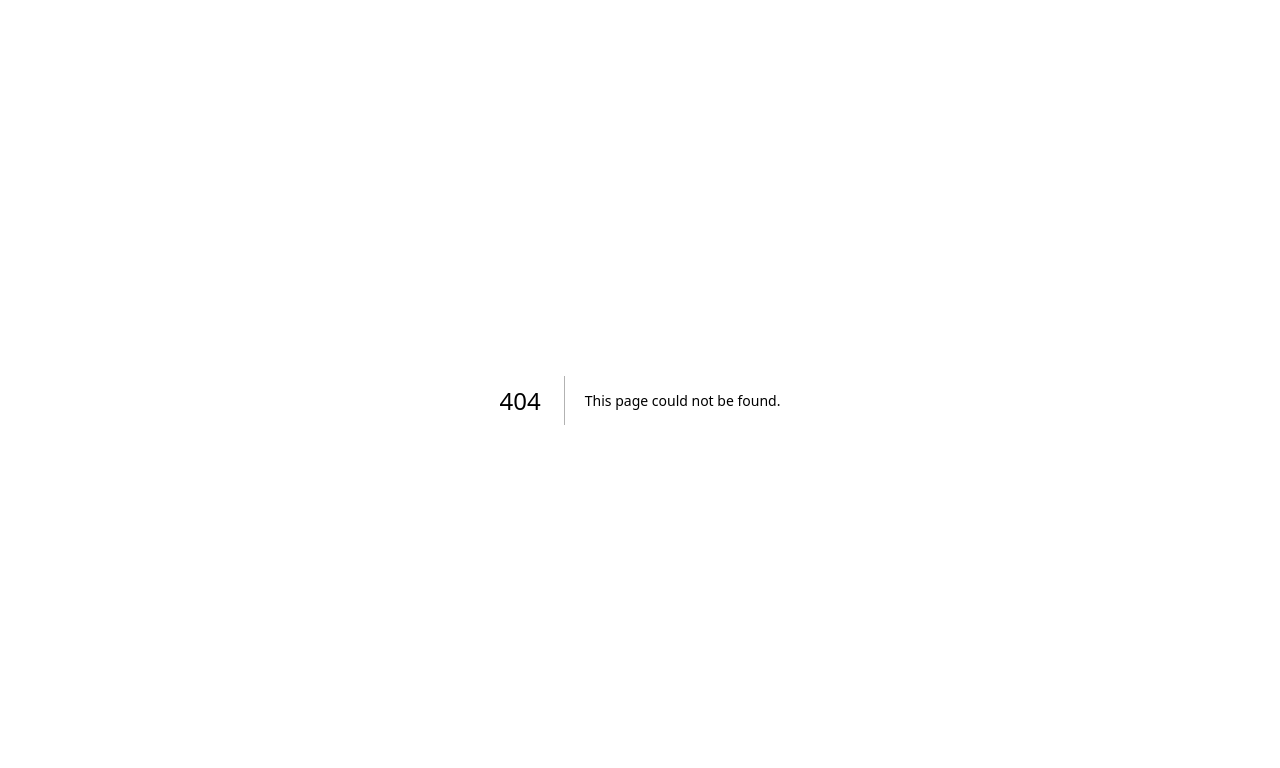
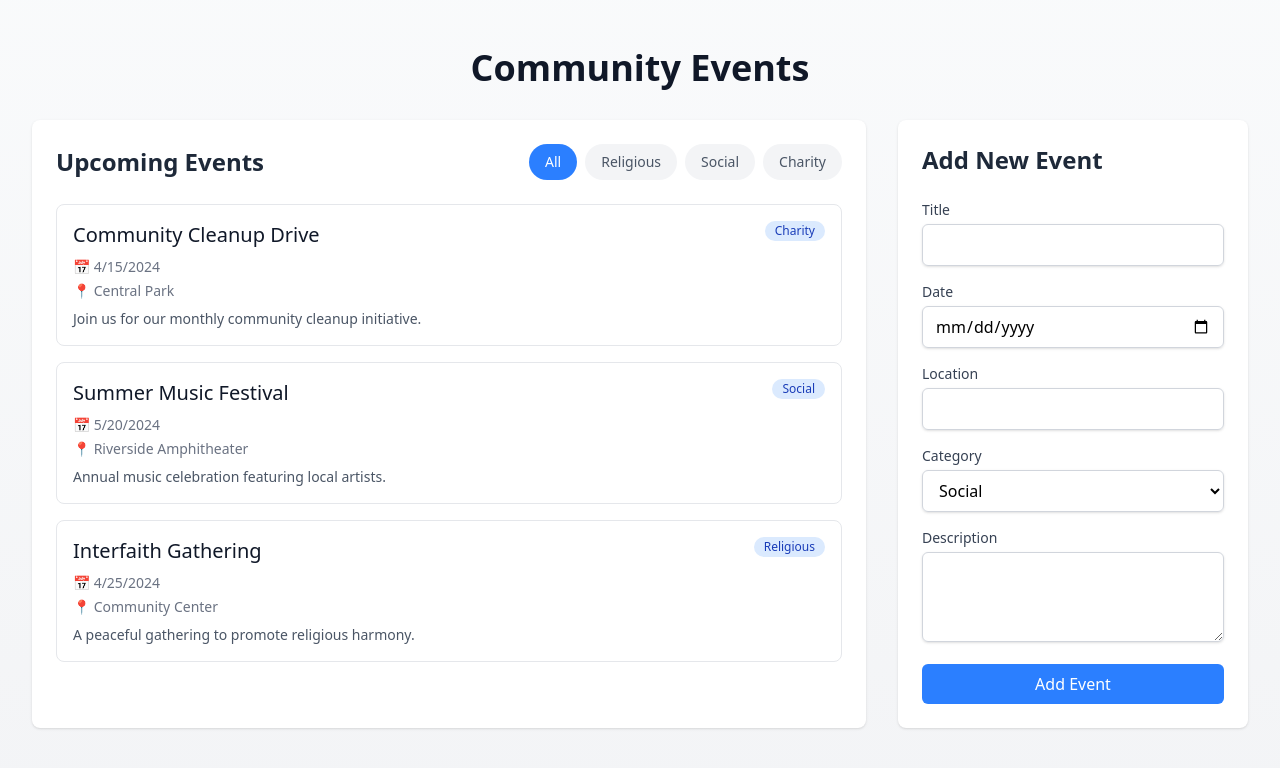
Before and after one commit to Anant-404/Communion_Hub, a Next.js app: page /Eventpage in a window 1280 px wide. Before the commit this address had no page. Shown: the top 768 px of the page. Built offline with nearby package versions, Linux system fonts and the light colour scheme.

Commit message:
most of the work done

```diff
--- /dev/null
+++ b/app/Eventpage/page.tsx
@@ -0,0 +1,56 @@
+'use client';
+
+import { useState } from 'react';
+import AddEventForm from '@/components/AddEventForm';
+import EventList from '@/components/EventList';
+import { Event } from '@/app/types/index';
+
+const page = () => {
+  const [events, setEvents] = useState<Event[]>([
+    {
+      id: '1',
+      title: 'Community Cleanup Drive',
+      date: '2024-04-15',
+      location: 'Central Park',
+      description: 'Join us for our monthly community cleanup initiative.',
+      category: 'Charity',
+    },
+    {
+      id: '2',
+      title: 'Summer Music Festival',
+      date: '2024-05-20',
+      location: 'Riverside Amphitheater',
+      description: 'Annual music celebration featuring local artists.',
+      category: 'Social',
+    },
+    {
+      id: '3',
+      title: 'Interfaith Gathering',
+      date: '2024-04-25',
+      location: 'Community Center',
+      description: 'A peaceful gathering to promote religious harmony.',
+      category: 'Religious',
+    },
+  ]);
+
+  // Function to add new events
+  const addEvent = (newEvent: Event) => {
+    setEvents((prevEvents) => [...prevEvents, newEvent]);
+  };
+
+  return (
+    <main className="min-h-screen bg-gradient-to-b from-gray-50 to-gray-100 py-12 px-4 sm:px-6 lg:px-8">
+      <div className="max-w-7xl mx-auto">
+        <h1 className="text-4xl font-bold text-gray-900 mb-8 text-center">
+          Community Events
+        </h1>
+        <div className="grid gap-8 md:grid-cols-[1fr_350px]">
+          <EventList events={events} />
+          <AddEventForm onAddEvent={addEvent} />
+        </div>
+      </div>
+    </main>
+  );
+};
+
+export default page;
--- /dev/null
+++ b/app/types/index.ts
@@ -0,0 +1,8 @@
+export interface Event {
+  id: string;
+  title: string;
+  date: string;
+  location: string;
+  description: string;
+  category: 'Religious' | 'Social' | 'Charity';
+}
--- /dev/null
+++ b/components/AddEventForm.tsx
@@ -0,0 +1,129 @@
+'use client';
+
+import { useState } from 'react';
+import { Event } from "@/app/types/index";
+
+type AddEventFormProps = {
+  onAddEvent: (event: Event) => void;
+};
+
+export default function AddEventForm({ onAddEvent }: AddEventFormProps) {
+  const [formData, setFormData] = useState<Omit<Event, 'id'>>({
+    title: '',
+    date: '',
+    location: '',
+    description: '',
+    category: 'Social'
+  });
+
+  const handleSubmit = (e: React.FormEvent) => {
+    e.preventDefault();
+    const newEvent = { id: Date.now().toString(), ...formData };
+    onAddEvent(newEvent);
+
+    // Reset form after submission
+    setFormData({
+      title: '',
+      date: '',
+      location: '',
+      description: '',
+      category: 'Social'
+    });
+  };
+
+  const handleChange = (e: React.ChangeEvent<HTMLInputElement | HTMLSelectElement | HTMLTextAreaElement>) => {
+    const { name, value } = e.target;
+    setFormData(prev => ({ ...prev, [name]: value }));
+  };
+
+  return (
+    <div className="bg-white rounded-lg shadow-sm p-6">
+      <h2 className="text-2xl font-semibold text-gray-800 mb-6">Add New Event</h2>
+      <form onSubmit={handleSubmit} className="space-y-4">
+        <div>
+          <label htmlFor="title" className="block text-sm font-medium text-gray-700 mb-1">
+            Title
+          </label>
+          <input
+            type="text"
+            id="title"
+            name="title"
+            value={formData.title}
+            onChange={handleChange}
+            required
+            className="w-full px-3 py-2 border border-gray-300 rounded-md shadow-sm focus:ring-blue-500 focus:border-blue-500"
+          />
+        </div>
+
+        <div>
+          <label htmlFor="date" className="block text-sm font-medium text-gray-700 mb-1">
+            Date
+          </label>
+          <input
+            type="date"
+            id="date"
+            name="date"
+            value={formData.date}
+            onChange={handleChange}
+            required
+            className="w-full px-3 py-2 border border-gray-300 rounded-md shadow-sm focus:ring-blue-500 focus:border-blue-500"
+          />
+        </div>
+
+        <div>
+          <label htmlFor="location" className="block text-sm font-medium text-gray-700 mb-1">
+            Location
+          </label>
+          <input
+            type="text"
+            id="location"
+            name="location"
+            value={formData.location}
+            onChange={handleChange}
+            required
+            className="w-full px-3 py-2 border border-gray-300 rounded-md shadow-sm focus:ring-blue-500 focus:border-blue-500"
+          />
+        </div>
+
+        <div>
+          <label htmlFor="category" className="block text-sm font-medium text-gray-700 mb-1">
+            Category
+          </label>
+          <select
+            id="category"
+            name="category"
+            value={formData.category}
+            onChange={handleChange}
+            className="w-full px-3 py-2 border border-gray-300 rounded-md shadow-sm focus:ring-blue-500 focus:border-blue-500"
+          >
+            <option value="Religious">Religious</option>
+            <option value="Social">Social</option>
+            <option value="Charity">Charity</option>
+          </select>
+        </div>
+
+        <div>
+          <label htmlFor="description" className="block text-sm font-medium text-gray-700 mb-1">
+            Description
+          </label>
+          <textarea
+            id="description"
+            name="description"
+            value={formData.description}
+            onChange={handleChange}
+            required
+            rows={3}
+            className="w-full px-3 py-2 border border-gray-300 rounded-md shadow-sm focus:ring-blue-500 focus:border-blue-500"
+          />
+        </div>
+
+        <button
+          type="submit"
+          className="w-full bg-blue-500 text-white py-2 px-4 rounded-md hover:bg-blue-600 transition-colors font-medium"
+        >
+          Add Event
+        </button>
+      </form>
+    </div>
+  );
+}
--- /dev/null
+++ b/components/EventList.tsx
@@ -0,0 +1,69 @@
+'use client';
+
+import { useState } from 'react';
+import { Event } from '@/app/types/index';
+
+const CATEGORIES = ['All', 'Religious', 'Social', 'Charity'] as const;
+
+type EventListProps = {
+  events: Event[];
+};
+
+export default function EventList({ events }: EventListProps) {
+  const [selectedCategory, setSelectedCategory] = useState<string>('All');
+
+  // Filter events by category
+  const filteredEvents = events.filter((event) =>
+    selectedCategory === 'All' ? true : event.category === selectedCategory
+  );
+
+  return (
+    <div className="bg-white rounded-lg shadow-sm p-6">
+      <div className="flex items-center justify-between mb-6">
+        <h2 className="text-2xl font-semibold text-gray-800">Upcoming Events</h2>
+
+        {/* Category Filter */}
+        <div className="flex gap-2">
+          {CATEGORIES.map((category) => (
+            <button
+              key={category}
+              onClick={() => setSelectedCategory(category)}
+              className={`px-4 py-2 rounded-full text-sm font-medium transition-colors ${
+                selectedCategory === category
+                  ? 'bg-blue-500 text-white'
+                  : 'bg-gray-100 text-gray-600 hover:bg-gray-200'
+              }`}
+            >
+              {category}
+            </button>
+          ))}
+        </div>
+      </div>
+
+      <div className="space-y-4">
+        {filteredEvents.map((event) => (
+          <div
+            key={event.id}
+            className="border border-gray-200 rounded-lg p-4 hover:border-blue-200 transition-colors"
+          >
+            <div className="flex justify-between items-start mb-2">
+              <h3 className="text-xl font-medium text-gray-900">{event.title}</h3>
+              <span className="inline-flex items-center px-2.5 py-0.5 rounded-full text-xs font-medium bg-blue-100 text-blue-800">
+                {event.category}
+              </span>
+            </div>
+            <div className="text-sm text-gray-500 space-y-1">
+              <p>📅 {new Date(event.date).toLocaleDateString()}</p>
+              <p>📍 {event.location}</p>
+              <p className="text-gray-600 mt-2">{event.description}</p>
+            </div>
+          </div>
+        ))}
+
+        {filteredEvents.length === 0 && (
+          <div className="text-center py-8 text-gray-500">No events found for this category.</div>
+        )}
+      </div>
+    </div>
+  );
+}
--- a/components/Header.tsx
+++ b/components/Header.tsx
@@ -29,9 +29,9 @@ const Header = () => {
         </nav>
 
         {/* Right Section: Login & Sign Up */}
-        <div className="flex items-center space-x-6">
+        <div className="flex items-center space-x-6 ">
           <Link href="/signup">
-            <button className="px-5 py-2 border border-blue-500 text-blue-500 rounded-full hover:bg-blue-500 hover:text-white transition">
+            <button className=" hidden md:flex px-5 py-2 border border-blue-500 text-blue-500 rounded-full hover:bg-blue-500 hover:text-white transition">
               Join Us
             </button>
           </Link>
@@ -51,12 +51,9 @@ const Header = () => {
               <span className="py-2 text-gray-800">{item}</span>
             </Link>
           ))}
-          <Link href="/login" className="py-2 text-gray-800" onClick={() => setIsMenuOpen(false)}>
-            Login
-          </Link>
           <Link href="/signup">
             <button className="mt-2 px-5 py-2 border border-blue-500 text-blue-500 rounded-full hover:bg-blue-500 hover:text-white transition">
-              Sign Up
+              Join Us
             </button>
           </Link>
         </nav>
--- a/components/Hero.tsx
+++ b/components/Hero.tsx
@@ -15,20 +15,20 @@ const Hero = () => {
   return (
     <>
       {/* Hero Section */}
-      <section className="relative min-h-[80vh] w-full overflow-hidden  bg-transparent">
+      <section className="relative  w-full overflow-hidden  bg-transparent">
 
         {/* Hero Content */}
         <div className="container mx-auto px-4 pt-20 sm:pt-32">
           <div className="relative z-10 flex flex-col items-center text-center">
-            <h1 className="text-4xl font-bold text-gray-900 sm:text-5xl md:text-7xl">
+            <h1 className="text-4xl font-bold text-gray-900 sm:text-5xl md:text-4xl lg:text-7xl">
               Home Is Where <br className="hidden md:block" /> Your Story Begins.
             </h1>
 
-            <p className="mt-4 max-w-xl text-base text-gray-600 sm:text-lg">
+           <p className="mt-4 max-w-sm md:max-w-xs lg:max-w-xl text-sm md:text-base lg:text-lg text-gray-600">
                  Unlock Your Dream Home. Explore Endless Possibilities with{" "}
-              <span className="text-blue-500">HomeVista</span> – Your Premier Real
-              Estate Destination.
+               <span className="text-blue-500">HomeVista</span> – Your Premier Real Estate Destination.
            </p>
+
 
             <Link href="/properties">
               <button className="mt-8 rounded-full bg-blue-500 px-8 py-4 text-lg text-white transition-all hover:bg-blue-600">
@@ -85,40 +85,38 @@ const Hero = () => {
         </div>
 
        {/* Image Collage Section */}
-<div className="">
-<div className="flex gap-2 justify-center items-center mt-10 flex-wrap relative">
+       <div className="relative w-full h-fit overflow-hidden">
+  <div className="flex justify-center items-center mt-10 flex-wrap relative gap-0">
     {/* Image 1 */}
-  <div className="relative w-40 h-40 sm:w-48 sm:h-48 md:w-60 md:h-60 overflow-hidden rounded-xl border-4 border-gray-200 rotate-[-6deg]">
+    <div className="relative w-32 h-32 sm:w-48 sm:h-48 md:w-60 md:h-60 overflow-hidden rounded-xl border-4 border-gray-200 rotate-[-8deg]">
       <Image src={img1} alt="img1" layout="fill" objectFit="cover" />
     </div>
 
     {/* Image 2 */}
-  <div className="relative w-40 h-40 sm:w-48 sm:h-48 md:w-60 md:h-60 overflow-hidden rounded-xl border-4 border-gray-200 rotate-2 -ml-6">
+    <div className="relative w-32 h-32 sm:w-48 sm:h-48 md:w-60 md:h-60 overflow-hidden rounded-xl border-4 border-gray-200 rotate-2 -ml-6 sm:-ml-4">
       <Image src={img2} alt="img2" layout="fill" objectFit="cover" />
     </div>
 
     {/* Image 3 */}
-  <div className="relative w-40 h-40 sm:w-48 sm:h-48 md:w-60 md:h-60 overflow-hidden rounded-xl border-4 border-gray-200 rotate-[8deg] -ml-6">
-    <Image src={img2} alt="img2" layout="fill" objectFit="cover" />
+    <div className="relative w-32 h-32 sm:w-48 sm:h-48 md:w-60 md:h-60 overflow-hidden rounded-xl border-4 border-gray-200 rotate-[8deg] -ml-6 sm:-ml-4">
+      <Image src={img3} alt="img3" layout="fill" objectFit="cover" />
     </div>
 
-  {/* Image 4 */}
-  <div className=" hidden sm:block relative w-40 h-40 sm:w-48 sm:h-48 md:w-60 md:h-60 overflow-hidden rounded-xl border-4 border-gray-200 rotate-[-4deg] -ml-6">
-    <Image src={img2} alt="img2" layout="fill" objectFit="cover" />
+    {/* Image 4 (Hidden on small screens) */}
+    <div className="hidden sm:block relative w-36 h-36 sm:w-48 sm:h-48 md:w-60 md:h-60 overflow-hidden rounded-xl border-4 border-gray-200 rotate-[-4deg] -ml-4">
+      <Image src={img4} alt="img4" layout="fill" objectFit="cover" />
     </div>
 
-  {/* Image 5 (Hidden on small screens) */}
-  <div className="hidden sm:block relative w-40 h-40 sm:w-48 sm:h-48 md:w-60 md:h-60 overflow-hidden rounded-xl border-4 border-gray-200 rotate-6 -ml-6">
-    <Image src={img3} alt="img3" layout="fill" objectFit="cover" />
+    {/* Image 5 (Visible only on large screens) */}
+    <div className="hidden lg:block relative w-40 h-40 sm:w-48 sm:h-48 md:w-60 md:h-60 overflow-hidden rounded-xl border-4 border-gray-200 rotate-6 -ml-4">
+      <Image src={img5} alt="img5" layout="fill" objectFit="cover" />
     </div>
   </div>
-
 </div>
-
       </section>
 
       {/* Footer Section */}
-      <section className="mt-80 w-full bg-black px-4 py-16 text-white sm:mt-96 sm:px-16">
+      <section className=" w-full bg-black px-4 py-16 text-white mt-8 sm:mt-12 sm:px-16">
         <div className="container mx-auto flex flex-col items-center justify-between gap-8 sm:flex-row">
           <div>
             <h2 className="text-4xl font-bold leading-snug sm:text-5xl">
```
Lines whose indentation alone changed are shown as unchanged.
